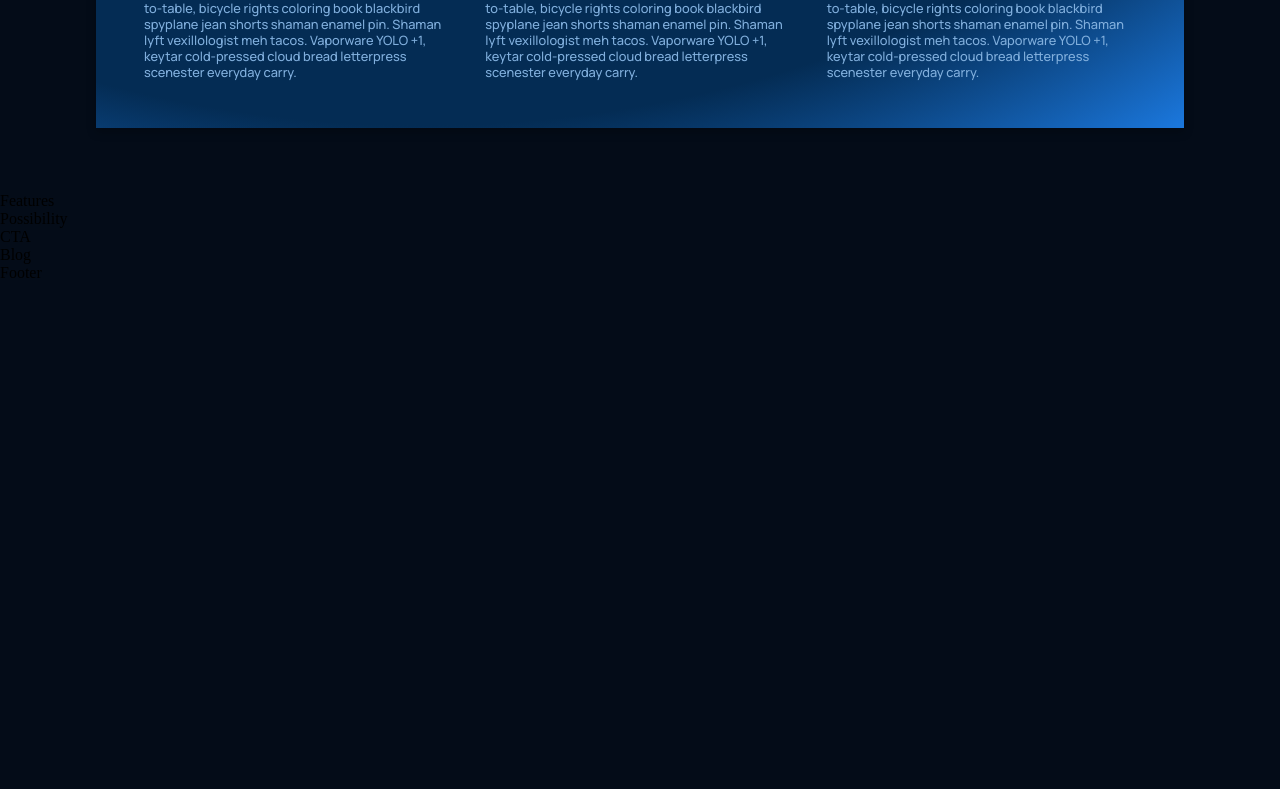
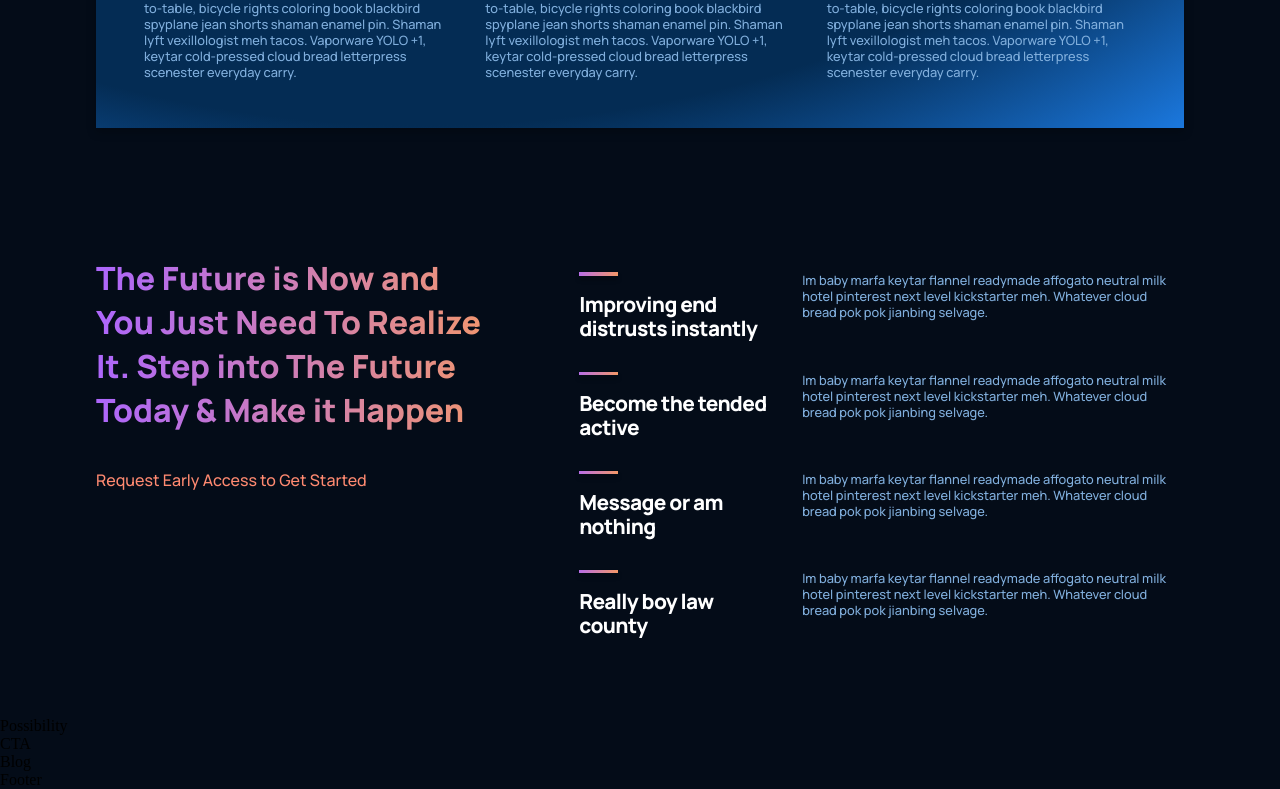
Before and after one commit to PonyDiehl/react_front_end_practice, a React (Create React App) app: page / in a window 1280 px wide. Shown: the part 2263-3052 px from the top of the page. Before the commit the page ends 2545 px from the top, so only its background shows below. Built offline with nearby package versions, Linux system fonts and the light colour scheme.

Commit message:
Features
features section complete

```diff
--- a/src/containers/features/Features.jsx
+++ b/src/containers/features/Features.jsx
@@ -1,9 +1,38 @@
 import React from 'react';
 import './features.css';
+import Feature from '../../components /feature/Feature';
 
+const featuresData = [
+  {
+    title: 'Improving end distrusts instantly',
+    text: 'Im baby marfa keytar flannel readymade affogato neutral milk hotel pinterest next level kickstarter meh. Whatever cloud bread pok pok jianbing selvage.',
+  },
+  {
+    title: 'Become the tended active',
+    text: 'Im baby marfa keytar flannel readymade affogato neutral milk hotel pinterest next level kickstarter meh. Whatever cloud bread pok pok jianbing selvage.',
+  },
+  {
+    title: 'Message or am nothing',
+    text: 'Im baby marfa keytar flannel readymade affogato neutral milk hotel pinterest next level kickstarter meh. Whatever cloud bread pok pok jianbing selvage.',
+  },
+  {
+    title: 'Really boy law county',
+    text: 'Im baby marfa keytar flannel readymade affogato neutral milk hotel pinterest next level kickstarter meh. Whatever cloud bread pok pok jianbing selvage.',
+  }
+]
 const Features = () => {
   return (
-    <div>Features</div>
+    <div className='gpt4__features section__padding' id='features'>
+      <div className='gpt4__features-heading'>
+        <h1 className='gradient__text'>The Future is Now and You Just Need To Realize It. Step into The Future Today & Make it Happen</h1>
+        <p>Request Early Access to Get Started</p>
+      </div>
+      <div className='gpt4__features-container'>
+        {featuresData.map((item, index) => (
+          <Feature title={item.title} text={item.text} key={item.title + index} />
+        ))}
+      </div>
+    </div>
   )
 }
 
--- a/src/containers/features/features.css
+++ b/src/containers/features/features.css
@@ -0,0 +1,59 @@
+.gpt4__features {
+    width: 100%;
+    display: flex;
+    justify-content: space-between;
+    flex-direction: row;
+}
+
+.gpt4__features-heading {
+    flex: 1;
+    display: flex;
+    justify-content: flex-start;
+    flex-direction: column;
+
+    text-align: left;
+    margin-right: 5rem;
+}
+
+.gpt4__features-heading h1 {
+    font-family: var(--font-family);
+    font-style: normal;
+    font-weight: 800;
+    font-size: 2rem;
+    line-height: 2.75rem;
+}
+
+.gpt4__features-heading p {
+    font-family: var(--font-family);
+    font-style: normal;
+    font-weight: 500;
+    font-size: 1rem;
+    line-height: 2rem;
+    color: #FF8A71;
+    margin-top: 2rem;
+}
+
+.gpt4__features-container {
+    flex: 1.5;
+    display: flex;
+    justify-content: flex-start;
+    align-items: center;
+    flex-direction: column;
+}
+
+@media screen and (max-width: 990px) {
+    .gpt4__features {
+        flex-direction: column;
+    }
+    .gpt4__features-heading {
+        margin: 0 0 2rem 0
+    }
+}
+
+@media screen and (max-width: 550px) {
+    .gpt4__features-container h1 {
+        font-size: 1rem;
+        line-height: 2rem;
+    }
+
+}
```
